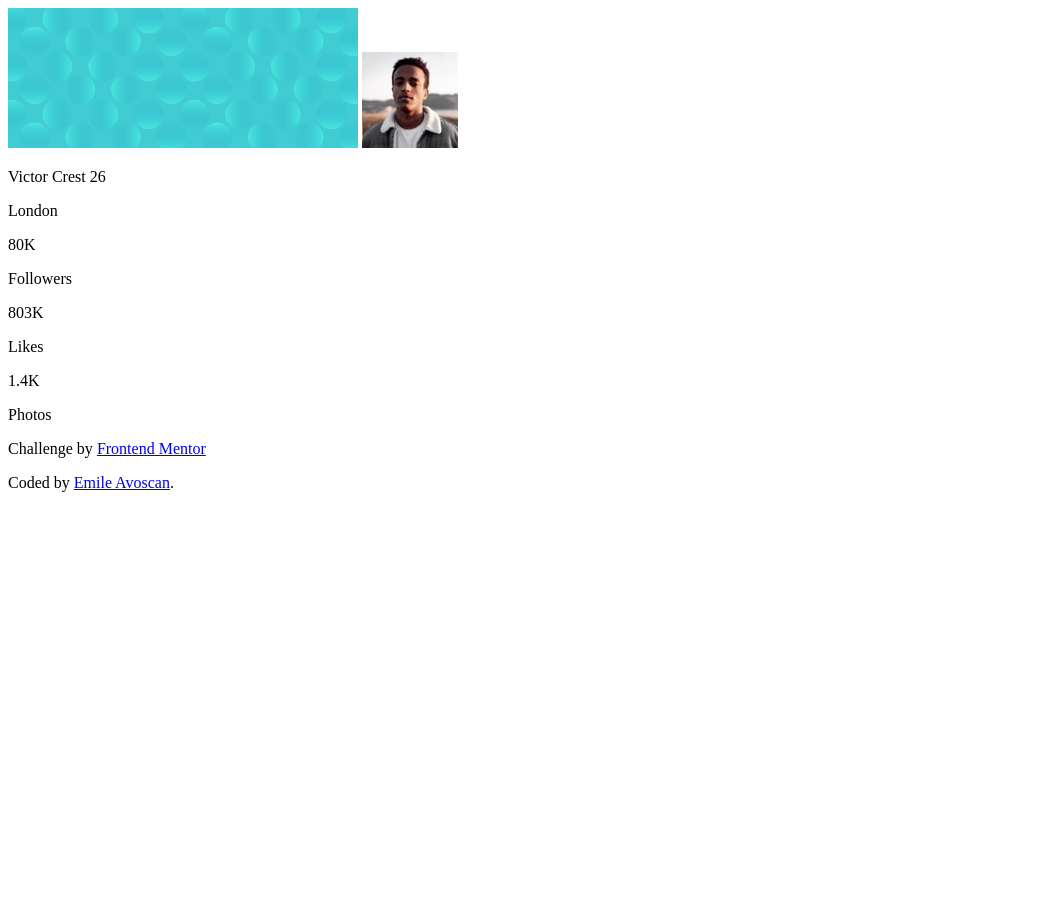
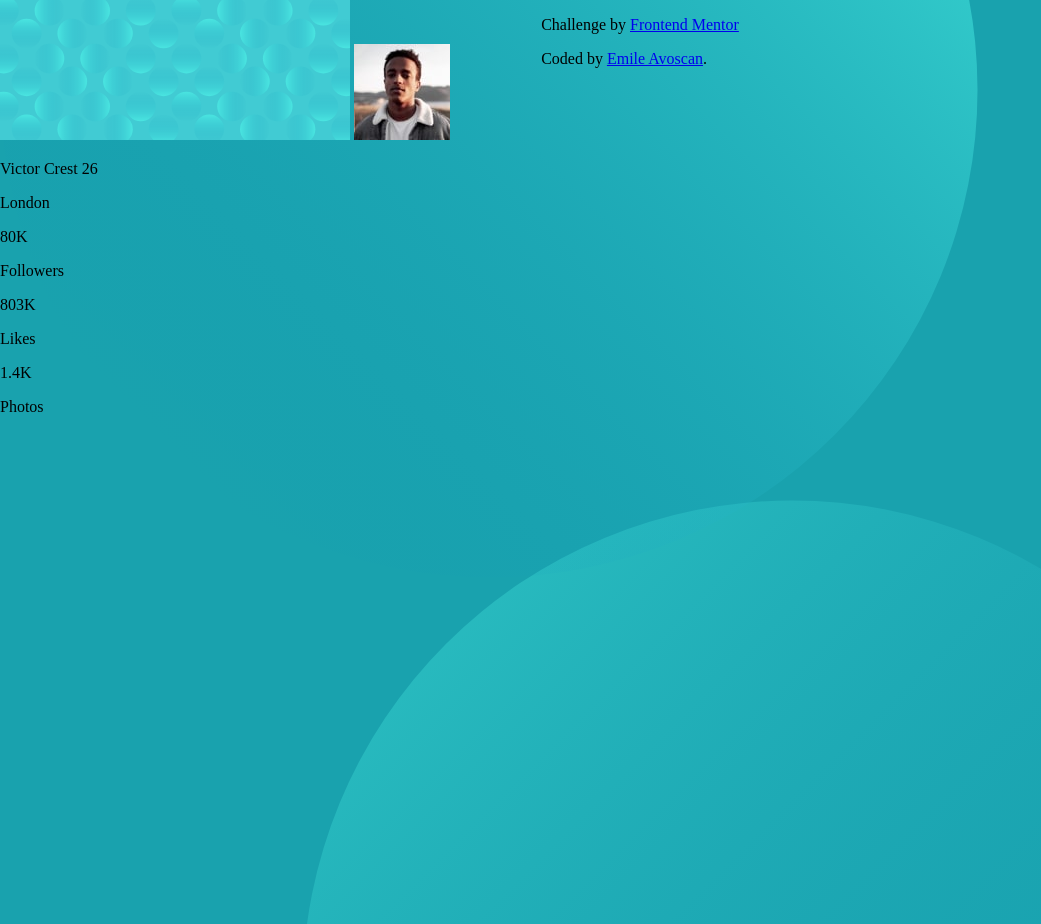
Before and after one commit to AvoscanEmile/Profile-card-component, a plain HTML site: page index.html in a window 1280 px wide. Shown: the whole page, without its empty margins (0-1041 px from the left). Before the commit the page ends 800 px from the top, so only its background shows below. Drawn offline with Linux system fonts and the light colour scheme.

Commit message:
Added the the basic styling.
Added the CSS variables, links for the font family, and general attributes.

```diff
--- a/index.html
+++ b/index.html
@@ -4,6 +4,10 @@
   <meta charset="UTF-8">
   <meta name="viewport" content="width=device-width, initial-scale=1.0">
   <link rel="icon" type="image/png" sizes="32x32" href="./images/favicon-32x32.png">
+  <link rel="preconnect" href="https://fonts.googleapis.com">
+  <link rel="preconnect" href="https://fonts.gstatic.com" crossorigin>
+  <link href="https://fonts.googleapis.com/css2?family=Kumbh+Sans:wght@400;700&display=swap" rel="stylesheet">
+  <link rel="stylesheet" href="styles.css">
   <title>Frontend Mentor | Profile card component</title>
 </head>
 <body>
--- /dev/null
+++ b/styles.css
@@ -0,0 +1,45 @@
+/* CSS Variables */
+
+:root {
+    /* Colors */
+
+    --clr-darkest-blue: hsl(229, 23%, 23%);
+    --clr-dark-blue: hsl(227, 10%, 46%);
+    --clr-gray: hsl(0, 0%, 59%);
+    --clr-blue: hsl(185, 75%, 39%);
+
+    /* Fonts */
+
+    --ff: 'Kumbh Sans', sans-serif;
+    --fs-big: 22px;
+    --fs-small: 18px;
+    --fw-regular: 400;
+    --fw-bold: 700;
+}
+
+/* General attributes */
+
+html {
+    box-sizing: border-box;
+}
+
+* {
+    box-sizing: inherit;
+}
+
+body {
+    margin: 0;
+    min-height: 100vh;
+    display: grid;
+    grid-template-columns: 1fr auto 1fr;
+    grid-template-rows: 1fr auto 1fr;
+    grid-template-areas:
+    "..."
+    ". card ."
+    ". footer .";
+    grid-gap: 30px;
+    background-color: var(--clr-blue);
+    background-repeat: no-repeat;
+    background-image: url(images/bg-pattern-top.svg), url(images/bg-pattern-bottom.svg);
+    background-position: 0% -400px, 100% 500px;
+}
```
